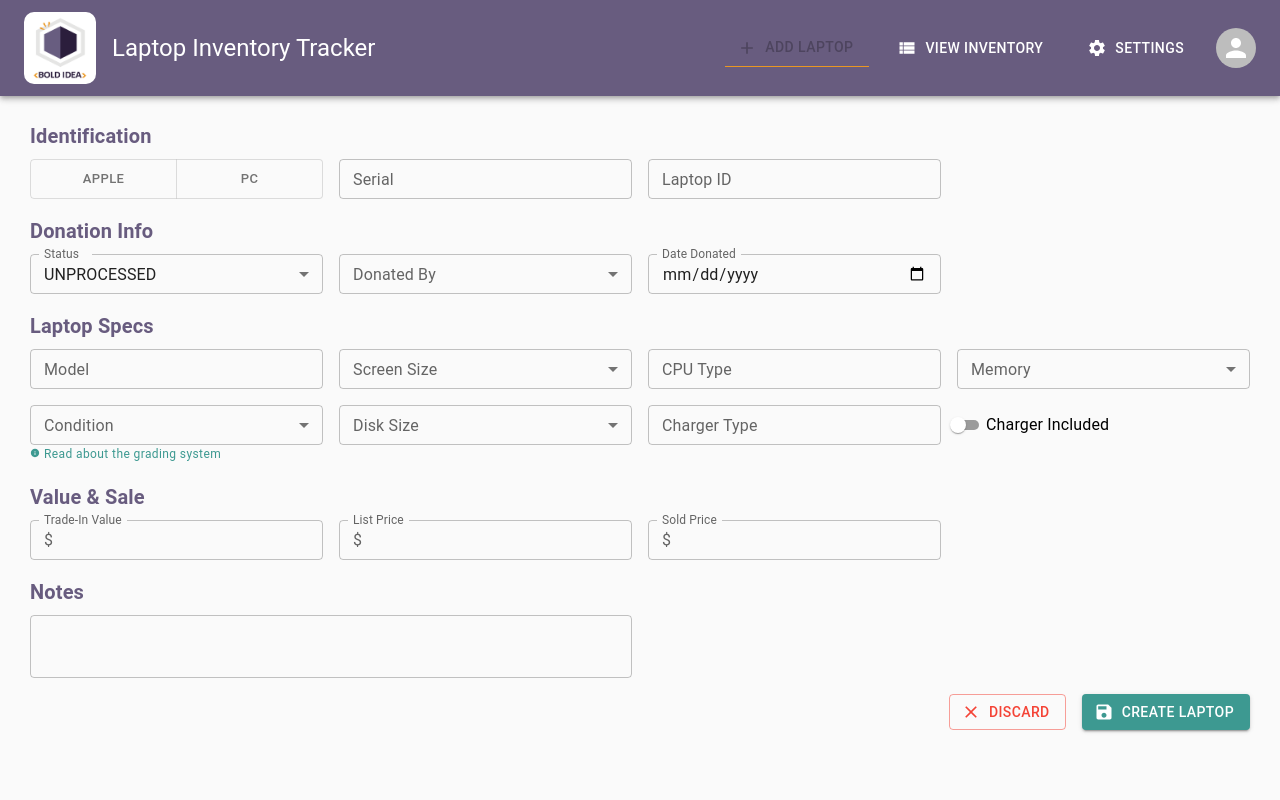
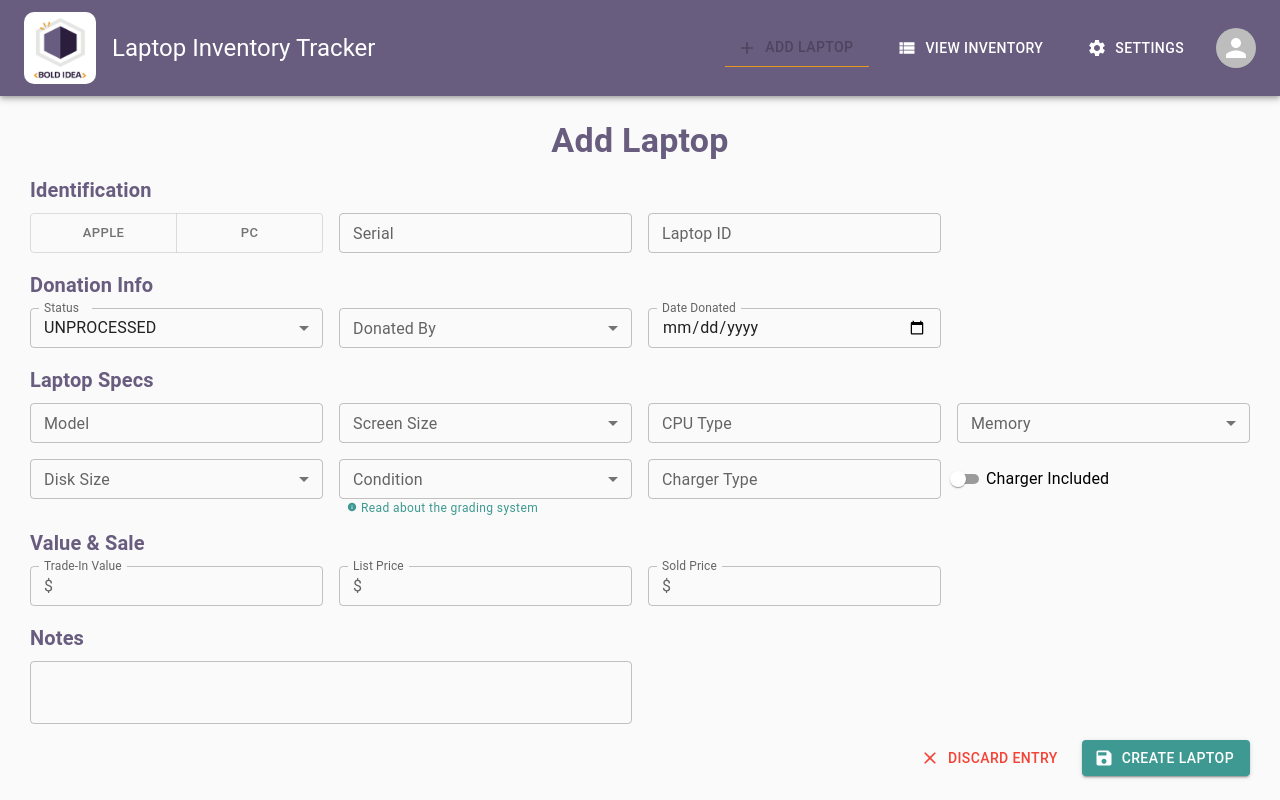
Before and after one commit to brykek/bold-idea-laptop-tracker, a React (Create React App) app: page / in a window 1280 px wide. Both pictures are taken after a click on the button "ADD LAPTOP". Built offline with nearby package versions, Linux system fonts and the light colour scheme.

Commit message:
Build Add & Edit Laptop pages & add dummy routing to App.js for testing

```diff
--- a/src/App.js
+++ b/src/App.js
@@ -1,7 +1,8 @@
 import React, { useState } from 'react';
 import { createTheme, ThemeProvider } from '@mui/material/styles';
 import AppBarMenu from './components/AppBarMenu';
-import LaptopForm from './components/LaptopForm';
+import AddLaptopPage from './components/AddLaptopPage';
+import EditLaptopPage from './components/EditLaptopPage';
 import './react-app.css';
 
 
@@ -31,21 +32,38 @@ function App() {
     },
   });
 
+  const dummyDataLaptop = {
+    archived_date: "",
+    charger_included: true,
+    charger_type: "87W USB-C",
+    condition: "A",
+    cpu_type: "2.6GHz i7",
+    created_date: "2022-09-30",
+    date_donated: "2022-03-08",
+    disk_size: "256 GB",
+    donor: "OrderMyGear",
+    laptop_id: "L6Q3",
+    last_updated: "2022-10-01",
+    list_price: "",
+    manufacturer: "Apple",
+    memory: "16 GB",
+    model: "MacBook Pro",
+    notes: "",
+    screen_size: "15\"",
+    serial_number: "C02YL6Q3LVCF",
+    sold_price: "",
+    status: "READY",
+    trade_in_value: "800.00",
+  }
+
   return (
     <ThemeProvider theme={theme} >
       <div className="App">
         <AppBarMenu activePage={activePage} setActivePage={setActivePage} />
-        {activePage === 'add' &&
-        // This implementation of the form is for testing - once the Add & Edit pages are assembled it will be called from those components!
-          <div style={{ maxWidth: '1220px', margin: '24px auto 0' }} >
-            <LaptopForm
-              save={(object) => console.log(object)}
-              saveMessage='Create Laptop'
-              discard={() => console.log('discard')}
-              discardMessage='Discard'
-            />
-          </div>
-        }
+
+        {/* This is dummy routing for testing - once the router is added Add Laptop will be called there, and once Inventory page/laptop modal exist Edit will be called there! */}
+        {activePage === 'add' && <AddLaptopPage />}
+        {activePage === 'settings' && <EditLaptopPage laptopData={dummyDataLaptop} />}
       </div>
     </ThemeProvider>
   );
--- /dev/null
+++ b/src/components/AddLaptopPage.js
@@ -0,0 +1,33 @@
+import React from 'react';
+import LaptopForm from './LaptopForm';
+import { Typography } from '@mui/material';
+
+
+function AddLaptopPage(props) {
+    function createLaptop(laptopData) {
+        const today = new Date().toISOString().slice(0, 10);
+        laptopData.created_date = today;
+        console.log('Creating new laptop...');
+        console.log('Laptop Data:', laptopData)
+        // Invoke the create api function
+    }
+
+    function discardEntry() {
+        console.log('Discard laptop.')
+        // Route back to View Inventory page
+    }
+
+    return (
+        <div className='page-container'>
+            <Typography variant='h4' align='center' sx={{ color: 'primary.main', fontWeight: 'bold' }} gutterBottom >Add Laptop</Typography>
+            <LaptopForm
+                save={createLaptop}
+                saveMessage='Create Laptop'
+                cancel={discardEntry}
+                cancelMessage='Discard Entry'
+            />
+        </div>
+    );
+}
+
+export default AddLaptopPage;
--- /dev/null
+++ b/src/components/EditLaptopPage.js
@@ -0,0 +1,34 @@
+import React from 'react';
+import LaptopForm from './LaptopForm';
+import { Typography } from '@mui/material';
+
+
+function EditLaptopPage(props) {
+    function updateLaptop(laptopData) {
+        const today = new Date().toISOString().slice(0, 10);
+        laptopData.last_updated = today;
+        console.log('Updating laptop...');
+        console.log('Laptop Data:', laptopData)
+        // Invoke the update api function
+    }
+
+    function discardChanges() {
+        console.log('Discard changes.')
+        // Route back to View Inventory page
+    }
+
+    return (
+        <div className='page-container'>
+            <Typography variant='h4' align='center' sx={{ color: 'primary.main', fontWeight: 'bold' }} gutterBottom >Edit Laptop</Typography>
+            <LaptopForm
+                laptopData={props.laptopData}
+                save={updateLaptop}
+                saveMessage='Save Changes'
+                cancel={discardChanges}
+                cancelMessage='Discard Changes'
+            />
+        </div>
+    );
+}
+
+export default EditLaptopPage;
--- a/src/components/LaptopForm.js
+++ b/src/components/LaptopForm.js
@@ -21,13 +21,13 @@ import {
 import {
     Launch as Launch,
     Info as InfoIcon,
-    Clear as DiscardIcon,
+    Clear as CancelIcon,
     Save as SaveIcon,
 } from '@mui/icons-material'
 
 
 function LaptopForm(props) {
-    const [formData, setFormData] = useState({
+    const [formData, setFormData] = useState(props.laptopData || {
         serial_number: '',
         manufacturer: '',
         laptop_id: '',
@@ -41,14 +41,11 @@ function LaptopForm(props) {
         disk_size: '',
         condition: '',
         charger_type: '',
-        charger_included: '',
+        charger_included: false,
         trade_in_value: '',
         list_price: '',
         sold_price: '',
         notes: '',
-        created_date: '',
-        last_updates: '',
-        archived_date: '',
     });
     const options = {
         manufacturer: ['Apple', 'PC'],
@@ -113,7 +110,7 @@ function LaptopForm(props) {
                         target='_blank'
                         endIcon={<Launch />}
                         size='small'
-                    >Find on EveryMac.com</Button>
+                    >Search EveryMac.com</Button>
                     : <></>
                 }
             </Box>
@@ -215,6 +212,22 @@ function LaptopForm(props) {
                 </FormControl>
 
                 <FormControl size='small' >
+                    <InputLabel id='disk-size-select-label'>Disk Size</InputLabel>
+                    <Select
+                        required
+                        labelId='disk-size-select-label'
+                        id='disk-size-select'
+                        value={formData.disk_size}
+                        label='Disk Size'
+                        onChange={(event) => handleInputChange(event.target.value, 'disk_size')}
+                    >
+                        {options.disk_size.map(option => (
+                            <MenuItem value={option}>{option}</MenuItem>
+                        ))}
+                    </Select>
+                </FormControl>
+
+                <FormControl size='small' >
                     <InputLabel id='condition-select-label'>Condition</InputLabel>
                     <Select
                         required
@@ -225,22 +238,6 @@ function LaptopForm(props) {
                         onChange={(event) => handleInputChange(event.target.value, 'condition')}
                     >
                         {options.condition.map(option => (
-                            <MenuItem value={option}>{option}</MenuItem>
-                        ))}
-                    </Select>
-                </FormControl>
-
-                <FormControl size='small' >
-                    <InputLabel id='disk-size-select-label'>Disk Size</InputLabel>
-                    <Select
-                        required
-                        labelId='disk-size-select-label'
-                        id='disk-size-select'
-                        value={formData.disk_size}
-                        label='Disk Size'
-                        onChange={(event) => handleInputChange(event.target.value, 'disk_size')}
-                    >
-                        {options.disk_size.map(option => (
                             <MenuItem value={option}>{option}</MenuItem>
                         ))}
                     </Select>
@@ -264,8 +261,12 @@ function LaptopForm(props) {
                 } />
 
             </Box>
-            <Box sx={{ display: 'grid', gap: 2, mb: 2, gridTemplateColumns: 'repeat(4, 1fr)' }} >
-                <Typography color='secondary' variant='caption' component='a' href='https://www.pcexchange.com/blog/all-about-the-grading-system-of-refurbished-laptops/' target='_blank' sx={{ textDecoration: 'none' }} >
+            <Box sx={{ display: 'grid', gap: 2, mb: 1, gridTemplateColumns: 'repeat(4, 1fr)' }} >
+                <Typography variant='caption' >
+                    {/* Spacer */}
+                </Typography>
+
+                <Typography color='secondary' variant='caption' component='a' href='https://www.pcexchange.com/blog/all-about-the-grading-system-of-refurbished-laptops/' target='_blank' sx={{ textDecoration: 'none', pl: 1 }} >
                     <InfoIcon sx={{ fontSize: 10, mr: 0.5 }} />
                     Read about the grading system
                 </Typography>
@@ -312,15 +313,21 @@ function LaptopForm(props) {
                     size='small'
                     onChange={(event) => handleInputChange(event.target.value, 'notes')}
                 />
+
+                <Box sx={{ display: 'flex', flexDirection: 'column' }} >
+                    {formData.created_date && <Typography sx={{ fontSize: '12px', color: 'primary.light' }} >Record Created: {formData.created_date}</Typography>}
+                    {formData.last_updated && <Typography sx={{ fontSize: '12px', color: 'primary.light' }} >Last Updated: {formData.last_updated}</Typography>}
+                    {formData.archived_date && <Typography sx={{ fontSize: '12px', color: 'primary.light' }} >Archived: {formData.archived_date}</Typography>}
+                </Box>
             </Box>
 
-            <Box sx={{ display: 'flex', flexDirection: 'row', gap: '16px', justifyContent: 'flex-end', alignItems: 'flex-end' }} >
+            <Box sx={{ mb: 2, display: 'flex', flexDirection: 'row', gap: '16px', justifyContent: 'flex-end', alignItems: 'flex-end' }} >
                 <Button
-                    variant='outlined'
+                    variant='text'
                     color='error'
-                    onClick={props.discard}
-                    startIcon={<DiscardIcon />}
-                >{props.discardMessage}</Button>
+                    onClick={props.cancel}
+                    startIcon={<CancelIcon />}
+                >{props.cancelMessage}</Button>
                 <Button
                     variant='contained'
                     color='secondary'
--- a/src/react-app.css
+++ b/src/react-app.css
@@ -1,3 +1,8 @@
 body {
     background-color: #FAFAFA;
 }
+
+.page-container {
+    max-width: 1220px;
+    margin: 24px auto 0;
+}
```
